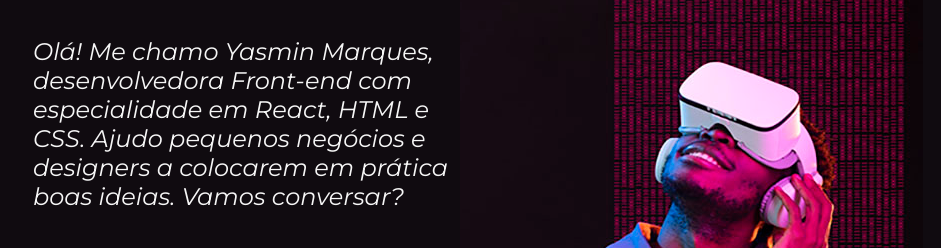
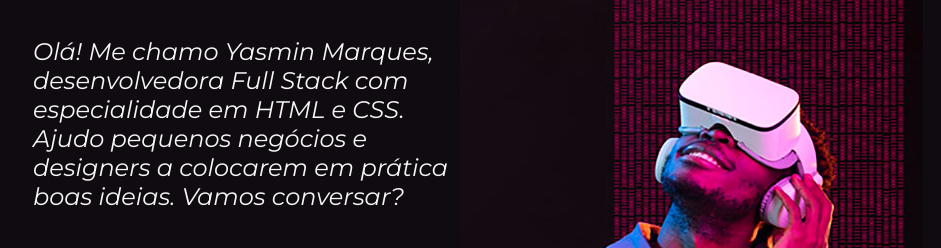
Before and after one commit to yasmarques/pag_web_exercicio, a plain HTML site: page index.html in a window 1280 px wide. Shown: the part 356-604 px from the top of the page, without its empty margins (159-1100 px from the left). Drawn offline with nearby package versions, Linux system fonts and the light colour scheme.

Commit message:
alinhamento

```diff
--- a/index.html
+++ b/index.html
@@ -12,7 +12,7 @@
     <main class="apresentacao">
         <section class="apresentacao__conteudo">
         <h1 class="apresentacao__conteudo__titulo">Eleve seu negócio digital a outro nível <strong class="titulo-destaque">com um Front-end de qualidade!</strong></h1>
-        <p class="apresentacao__conteudo__texto">Olá! Me chamo Yasmin Marques, desenvolvedora Front-end com especialidade em React, HTML e CSS. Ajudo pequenos negócios e designers a colocarem em prática boas ideias. Vamos conversar?</p>
+        <p class="apresentacao__conteudo__texto">Olá! Me chamo Yasmin Marques, desenvolvedora Full Stack com especialidade em HTML e CSS. Ajudo pequenos negócios e designers a colocarem em prática boas ideias. Vamos conversar?</p>
             <div class="apresentacao__links">
                 <h2 class="apresentacao__links_sub">Acesse minhas redes</h2>
                 <a class="apresentacao__links__button" href="https://www.instagram.com/yaxmarques/">Instagram</a>
--- a/style.css
+++ b/style.css
@@ -40,6 +40,7 @@ body {
 .apresentacao__conteudo__texto{
     font-size: 24px;
     font-family: 'Montserrat', sans-serif;
+    /* text-align: justify; */
 }
 
 .apresentacao__links{
```
